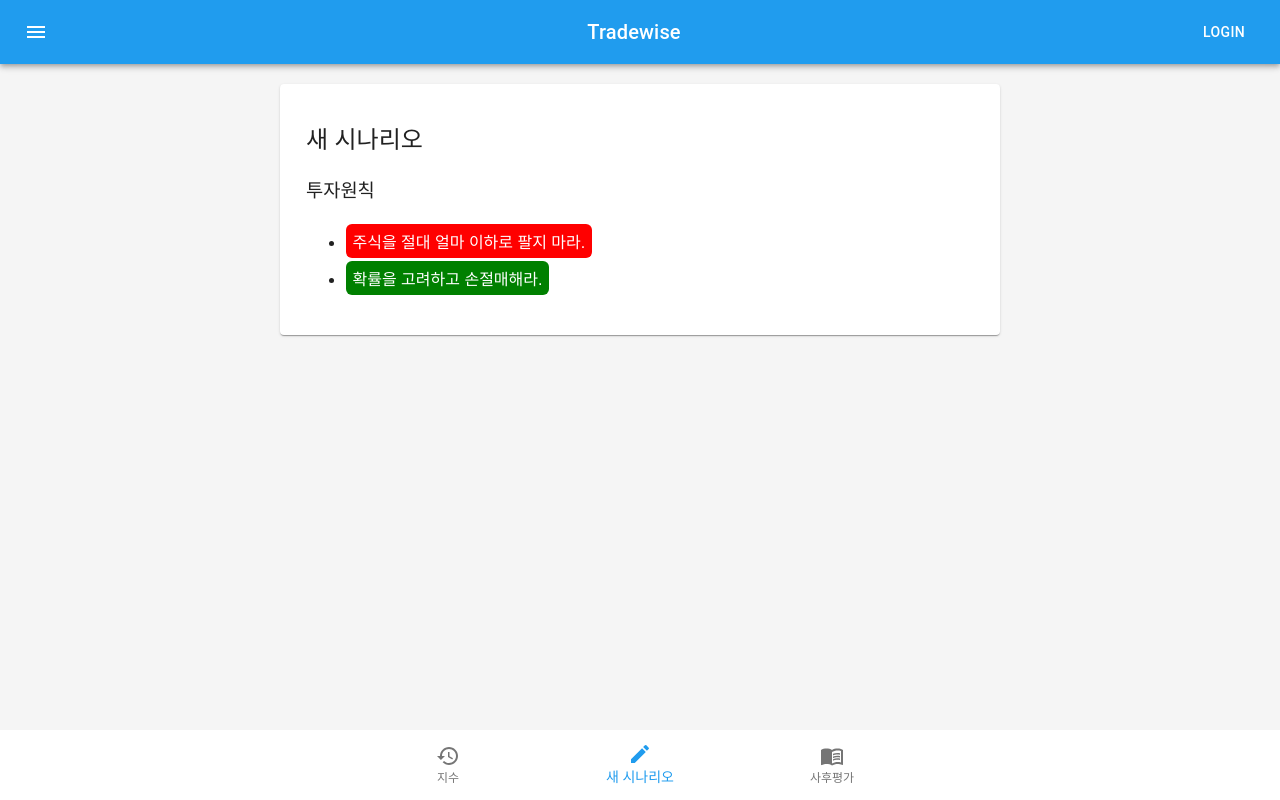
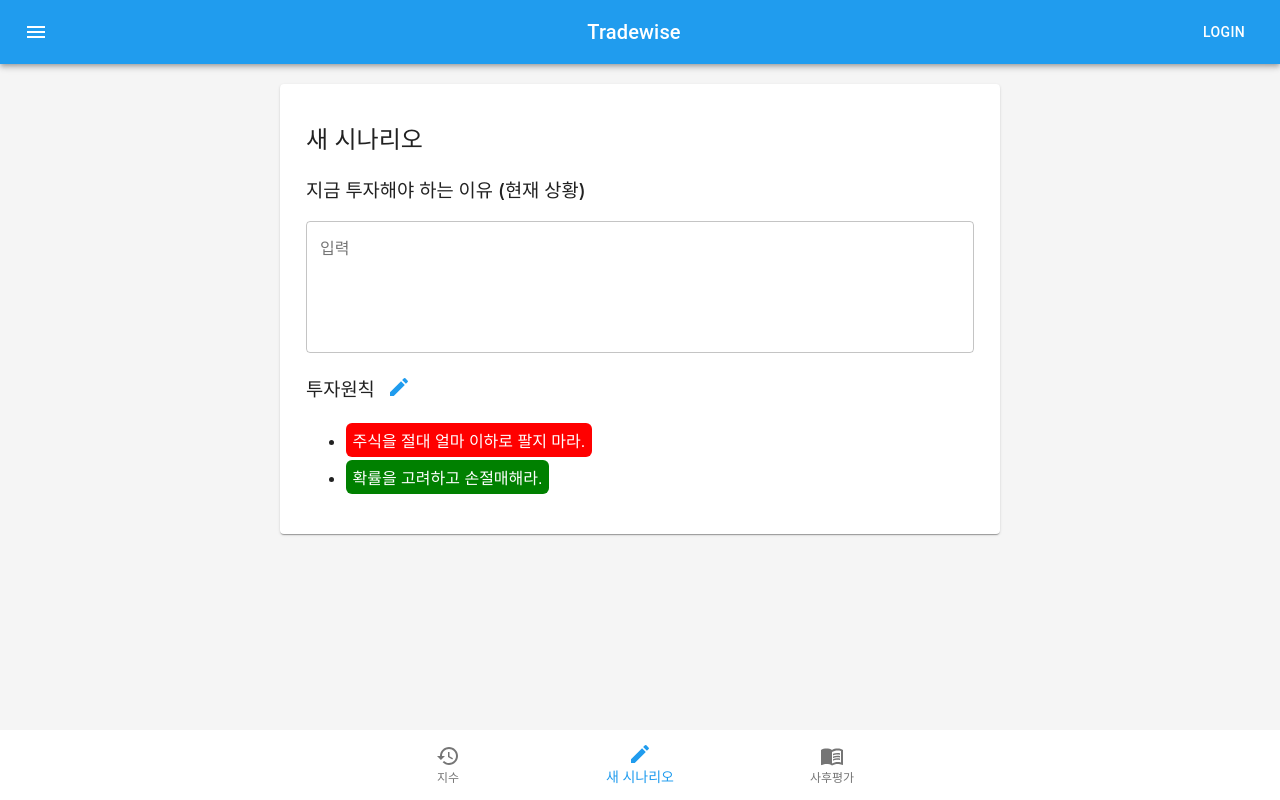
Before and after one commit to freewizard20/boilerplate, a React (Create React App) app: page /input in a window 1280 px wide. Built offline with nearby package versions, Linux system fonts and the light colour scheme.

Commit message:
new scenario test

```diff
--- a/src/components/input/Input.js
+++ b/src/components/input/Input.js
@@ -7,6 +7,9 @@ import Button from '@material-ui/core/Button';
 import Typography from '@material-ui/core/Typography';
 import Container from '@material-ui/core/Container';
 import Divider from '@material-ui/core/Divider';
+import CreateIcon from '@material-ui/icons/Create';
+import TextField from '@material-ui/core/TextField';
+import './input.css';
 
 const useStyles = makeStyles({
     root: {
@@ -26,6 +29,15 @@ const useStyles = makeStyles({
     pos: {
         marginBottom: 12,
     },
+    settings: {
+        position: "relative",
+        top: "3px",
+        left: "1px",
+        color: "#209cee",
+        borderRadius: "50%",
+        backgroundColor: "white",
+        border: "none"
+    }
 });
 
 export default function SimpleCard() {
@@ -37,7 +49,16 @@ export default function SimpleCard() {
                 <CardContent>
                     <div className="my-container">
                         <h2 className="title">새 시나리오</h2>
-                        <h3 className="subtitle">투자원칙</h3>
+                        <h3 className="subtitle">지금 투자해야 하는 이유 (현재 상황)</h3>
+                        <TextField
+                            id="outlined-multiline-static"
+                            className="now-textfield"
+                            label="입력"
+                            multiline
+                            rows={5}
+                            variant="outlined"
+                        />
+                        <h3 className="subtitle">투자원칙 <button className={classes.settings}><CreateIcon /></button></h3>
                         <ul className="principle-list">
                             <li><button className="principal-item">주식을 절대 얼마 이하로 팔지 마라.</button></li>
                             <li><button className="principal-item green">확률을 고려하고 손절매해라.</button></li>
--- /dev/null
+++ b/src/components/input/input.css
@@ -0,0 +1,3 @@
+.now-textfield{
+    width: 100%
+}
```
